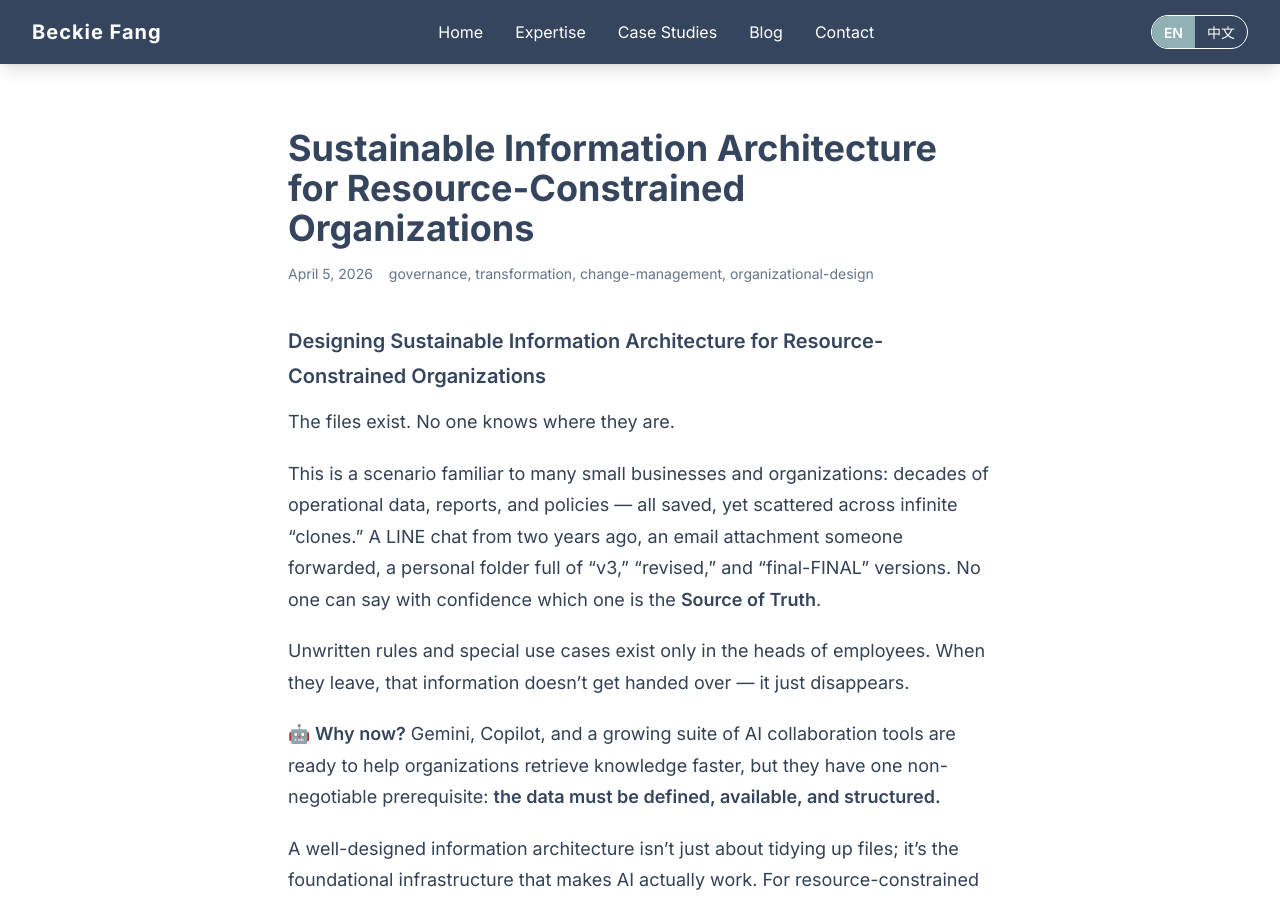
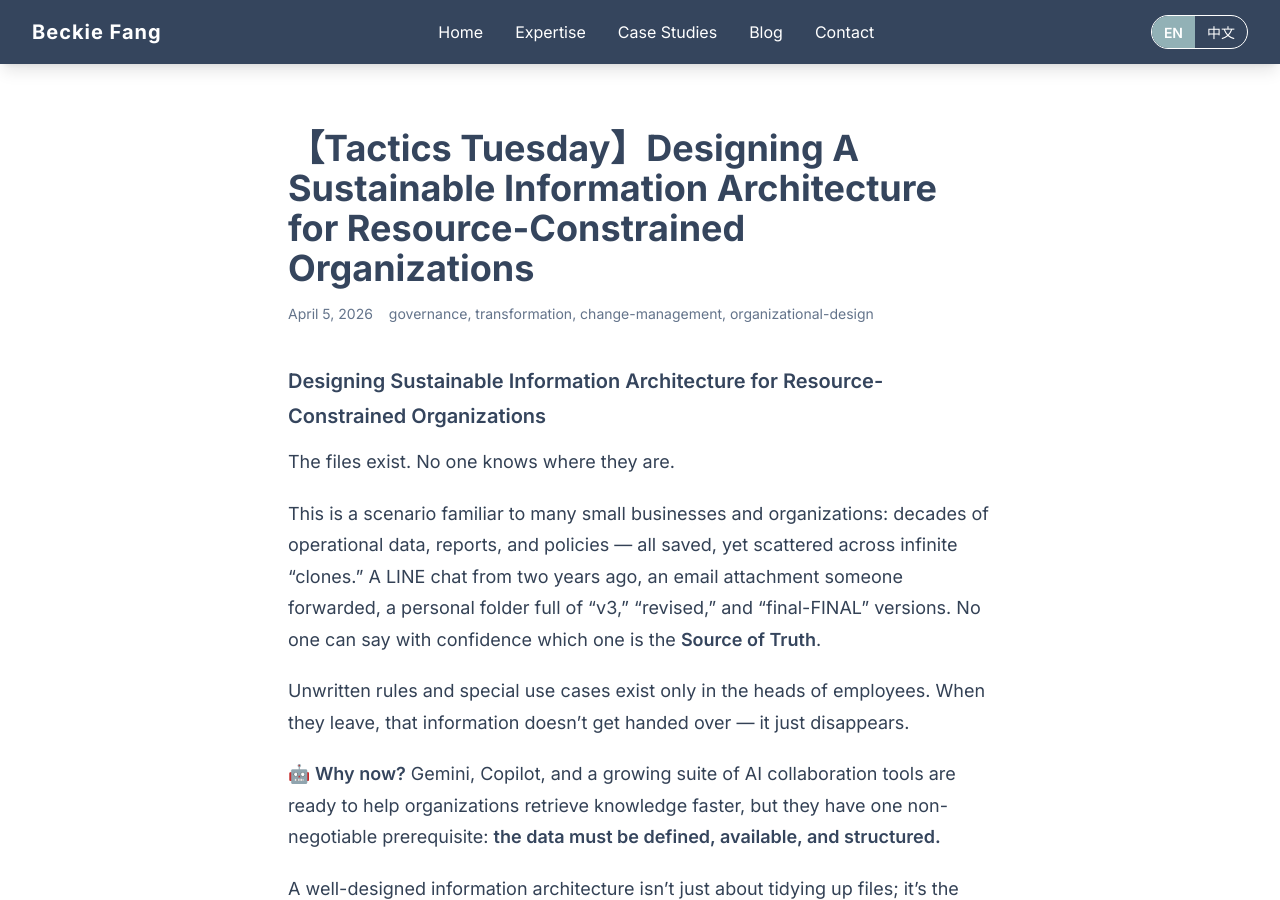
Before and after one commit to bluebeckie/bluebeckie.github.io, a Jekyll site: the page built from _posts/2026-04-05-sustainable-information-architecture.md, in a window 1280 px wide and 900 px high. Built offline with Jekyll 4.4.1, drawn with Linux system fonts in a browser that asks for light colours; nearby versions of some CDN libraries.

Commit message:
add title category

```diff
--- a/_posts/2026-04-05-sustainable-information-architecture.md
+++ b/_posts/2026-04-05-sustainable-information-architecture.md
@@ -1,6 +1,6 @@
 ---
 title: "Sustainable Information Architecture"
-title_en: "Sustainable Information Architecture for Resource-Constrained Organizations"
+title_en: "【Tactics Tuesday】Designing A Sustainable Information Architecture for Resource-Constrained Organizations"
 title_zh: "【Tactics Tuesday】為資源受限的組織設計可持續的資訊架構"
 date: 2026-04-05
 categories: [governance, transformation, change-management, organizational-design]
```
Also changed, not shown: _posts/2026-02-02-too-busy-to-change.md (+1 -1 lines), _posts/2026-03-02-transformation-is-management.md (+1 -1 lines).
